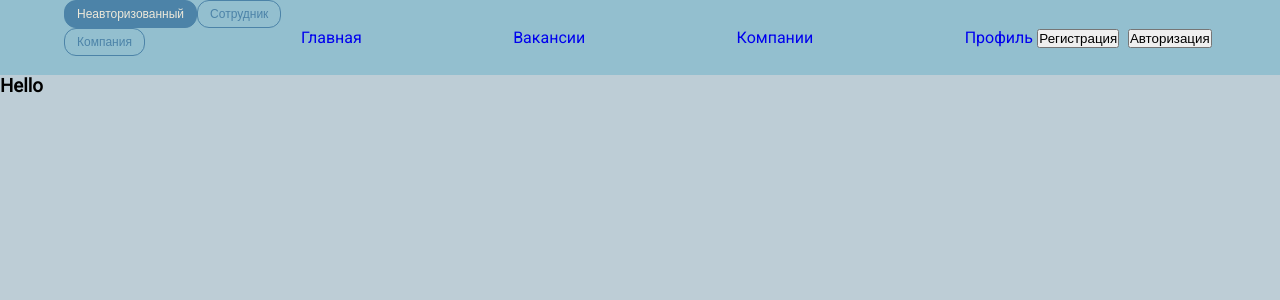
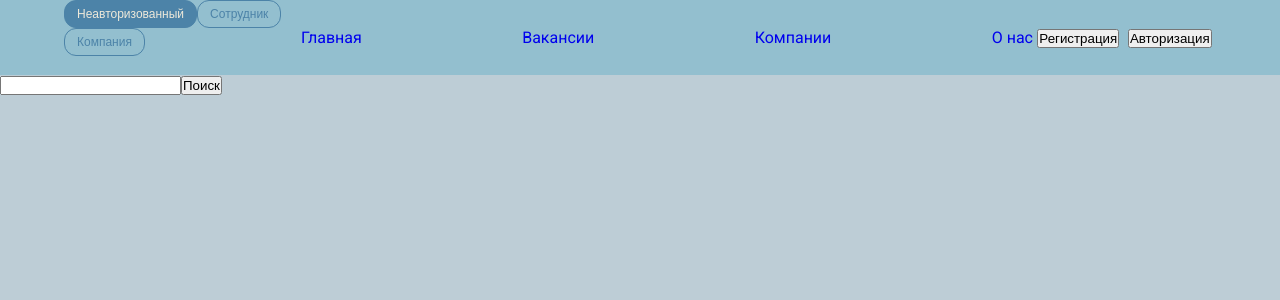
Before and after one commit to Aquamoris/Service, a React (Create React App) app: page / in a window 1280 px wide. Shown: the top 300 px of the page. Built offline with nearby package versions, Linux system fonts and the light colour scheme; the HTML template or start-up script is replaced by a standard one.

Commit message:
Make api instanse

```diff
--- a/package.json
+++ b/package.json
@@ -9,6 +9,7 @@
     "@testing-library/jest-dom": "^5.17.0",
     "@testing-library/react": "^13.4.0",
     "@testing-library/user-event": "^13.5.0",
+    "axios": "^1.6.0",
     "moment": "^2.29.4",
     "react": "^18.2.0",
     "react-dom": "^18.2.0",
--- a/src/App.js
+++ b/src/App.js
@@ -1,7 +1,8 @@
 import './App.css';
 import {BrowserRouter, Route, Routes} from "react-router-dom";
 import HeaderContainer from "./components/header/HeaderContainer";
-import NotFound from "./pages/NotFound";
+import NotFound from "./components/NotFound";
+import Main from "./pages/main/Main";
 
 const App = () => {
     return (
@@ -9,9 +10,9 @@ const App = () => {
                 <HeaderContainer/>
                      <div className="App">
                          <Routes>
-                             <Route path='/' element={<h3>Hello</h3>}/>
-                             <Route path='/employee' element={<h3>Hello</h3>}/>
-                             <Route path='/company' element={<h3>Hello</h3>}/>
+                             <Route path='/' element={<Main />}/>
+                             <Route path='/employee' element={<Main />}/>
+                             <Route path='/company' element={<Main />}/>
                              <Route path='*' element={<NotFound />}/>
                          </Routes>
                      </div>
--- a/src/pages/NotFound.js
+++ b/src/components/NotFound.jsx
@@ -2,7 +2,7 @@ import React from 'react';
 import NotFoundImg from '../assets/images/404-status-code.png'
 
 const NotFound = () => {
-    return <img src={NotFoundImg} alt='404 page not found'/>
+    return <img style={{width: '100%', height: '100%'}} src={NotFoundImg} alt='404 page not found'/>
 };
 
 export default NotFound;
--- a/src/components/header/Header.jsx
+++ b/src/components/header/Header.jsx
@@ -6,23 +6,21 @@ const Header = (props) => {
     const state = props.header;
 
     let links = state.links;
-    let authContent = state.auth.map(e => (
-        <NavLink key={e.id} to={e.url}>
-            <button>
-                {e.title}
-            </button>
-        </NavLink> ))
-
-    let prefix = '';
+    let authContent;
 
     if (props.auth === 'employee') {
-        prefix = 'employee';
         links = state.employeeLinks;
-        authContent = props.auth;
+        authContent = <NavLink to={'/employee/profile'}>{props.auth}</NavLink>;
     } else if (props.auth === 'company') {
-        prefix = 'company'
         links = state.companyLinks;
-        authContent = props.auth;
+        authContent = <NavLink to={'/company/profile'}>{props.auth}</NavLink>;
+    } else {
+        authContent = state.auth.map(e => (
+            <NavLink key={e.id} to={e.url}>
+                <button>
+                    {e.title}
+                </button>
+            </NavLink> ));
     }
 
     const changeUser = (e) => {
--- /dev/null
+++ b/src/pages/main/Main.jsx
@@ -0,0 +1,14 @@
+import React from 'react';
+
+const Main = (props) => {
+    return (
+        <div>
+            <div>
+                <input type="text"/>
+                <button>Поиск</button>
+            </div>
+        </div>
+    );
+};
+
+export default Main;
--- a/src/redux/auth-reducer.js
+++ b/src/redux/auth-reducer.js
@@ -1,7 +1,8 @@
 const CHANGE_USER = 'CHANGE_USER';
 
 let initialState = {
-    user: 'unknown'
+    user: 'unknown',
+
 }
 
 const authReducer = (state = initialState, action) => {
--- a/src/redux/header-reducer.js
+++ b/src/redux/header-reducer.js
@@ -8,19 +8,19 @@ const initialState = {
         {id: 1, title: 'Главная', url: '/'},
         {id: 2, title: 'Вакансии', url: '/vacancies'},
         {id: 3, title: 'Компании', url: '/companies'},
-        {id: 4, title: 'Профиль', url: '/profile'}
+        {id: 4, title: 'О нас', url: '/companies'},
     ],
     employeeLinks: [
         {id: 1, title: 'Главная', url: '/employee/'},
         {id: 2, title: 'Вакансии', url: '/employee/vacancies'},
         {id: 3, title: 'Избранное', url: '/employee/favorites'},
-        {id: 4, title: 'Профиль', url: '/employee/profile'}
+        {id: 4, title: 'О нас', url: '/employee/profile'}
     ],
     companyLinks: [
         {id: 1, title: 'Главная', url: '/company/'},
         {id: 2, title: 'Сотрудники', url: '/company/employees'},
         {id: 3, title: 'Избранное', url: '/company/favorites'},
-        {id: 4, title: 'Профиль', url: '/company/profile'}
+        {id: 4, title: 'О нас', url: '/company/profile'}
     ],
     auth: [
         {id: 1, title: 'Регистрация', url: '/registration'},
```
Also changed, not shown: src/api/api.js (added, +17 -0 lines), 1 other file (tests, documents, lock files or other folders).
